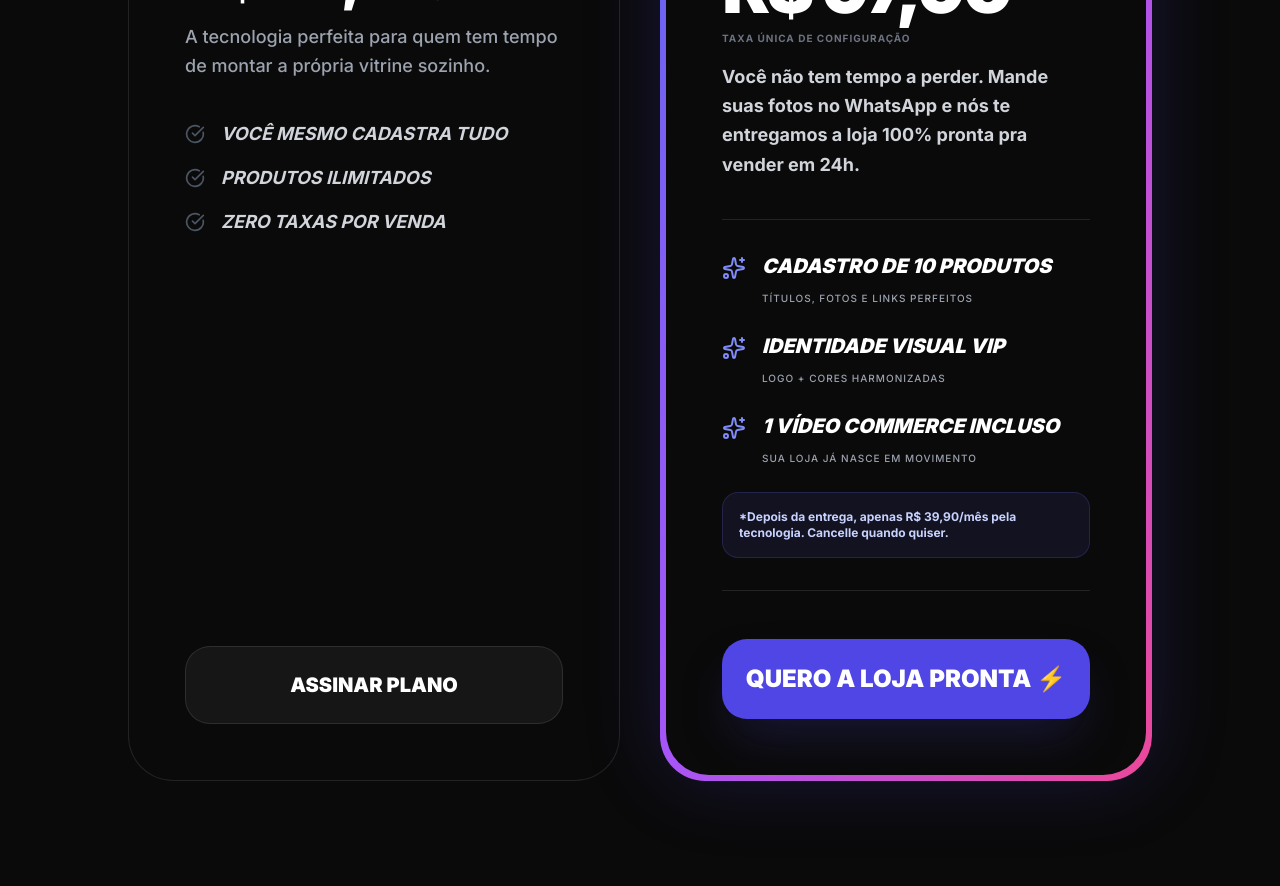
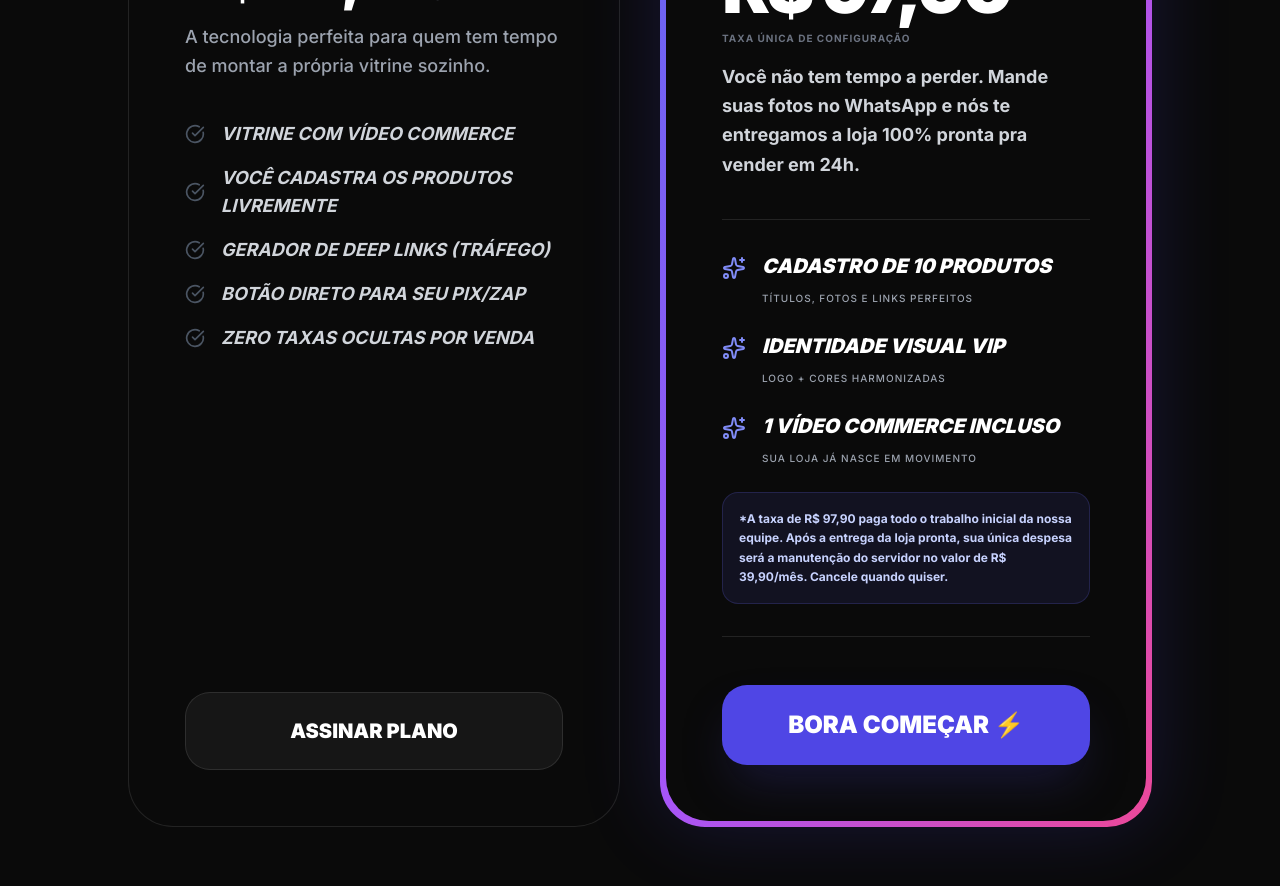
Before and after one commit to reniahapp-tech/Vyzgo, a React (Vite) app: page / in a window 1280 px wide. Shown: the part 7160-8046 px from the top of the page. Built offline with nearby package versions, Linux system fonts and the light colour scheme.

Commit message:
fix: copy tweaks on LandingPage pricing block

```diff
--- a/components/LandingPage.tsx
+++ b/components/LandingPage.tsx
@@ -393,15 +393,23 @@ const LandingPage: React.FC = () => {
                                 <div className="space-y-4 mb-12 flex-grow">
                                     <div className="flex items-center gap-4 text-gray-300 font-bold text-lg uppercase italic">
                                         <CheckCircle size={20} className="text-gray-600 shrink-0" />
-                                        <span>Você mesmo cadastra tudo</span>
+                                        <span>Vitrine com Vídeo Commerce</span>
                                     </div>
                                     <div className="flex items-center gap-4 text-gray-300 font-bold text-lg uppercase italic">
                                         <CheckCircle size={20} className="text-gray-600 shrink-0" />
-                                        <span>Produtos Ilimitados</span>
+                                        <span>Você cadastra os produtos livremente</span>
                                     </div>
                                     <div className="flex items-center gap-4 text-gray-300 font-bold text-lg uppercase italic">
                                         <CheckCircle size={20} className="text-gray-600 shrink-0" />
-                                        <span>Zero Taxas Por Venda</span>
+                                        <span>Gerador de Deep Links (Tráfego)</span>
+                                    </div>
+                                    <div className="flex items-center gap-4 text-gray-300 font-bold text-lg uppercase italic">
+                                        <CheckCircle size={20} className="text-gray-600 shrink-0" />
+                                        <span>Botão Direto para seu Pix/Zap</span>
+                                    </div>
+                                    <div className="flex items-center gap-4 text-gray-300 font-bold text-lg uppercase italic">
+                                        <CheckCircle size={20} className="text-gray-600 shrink-0" />
+                                        <span>Zero Taxas Ocultas por Venda</span>
                                     </div>
                                 </div>
 
@@ -447,12 +455,12 @@ const LandingPage: React.FC = () => {
                                         </div>
                                     </div>
                                     <div className="flex items-center gap-3 bg-indigo-500/10 p-4 rounded-2xl border border-indigo-500/20 mt-4">
-                                        <span className="text-xs text-indigo-200 font-bold">*Depois da entrega, apenas R$ 39,90/mês pela tecnologia. Cancelle quando quiser.</span>
+                                        <span className="text-xs text-indigo-200 font-bold block leading-relaxed">*A taxa de R$ 97,90 paga todo o trabalho inicial da nossa equipe. Após a entrega da loja pronta, sua única despesa será a manutenção do servidor no valor de R$ 39,90/mês. Cancele quando quiser.</span>
                                     </div>
                                 </div>
 
-                                <a href="https://wa.me/5511999999999?text=Quero%20o%20Setup%20Express%20da%20VyzGo!" target="_blank" rel="noreferrer" className="w-full py-6 bg-indigo-600 hover:bg-indigo-700 text-white rounded-[25px] font-black text-2xl text-center transition-all shadow-2xl shadow-indigo-900/40 flex items-center justify-center gap-3 group">
-                                    QUERO A LOJA PRONTA ⚡
+                                <a href="https://app.vyzgo.com/" className="w-full py-6 bg-indigo-600 hover:bg-indigo-700 text-white rounded-[25px] font-black text-2xl text-center transition-all shadow-2xl shadow-indigo-900/40 flex items-center justify-center gap-3 group">
+                                    BORA COMEÇAR ⚡
                                 </a>
                             </div>
                         </div>
```
